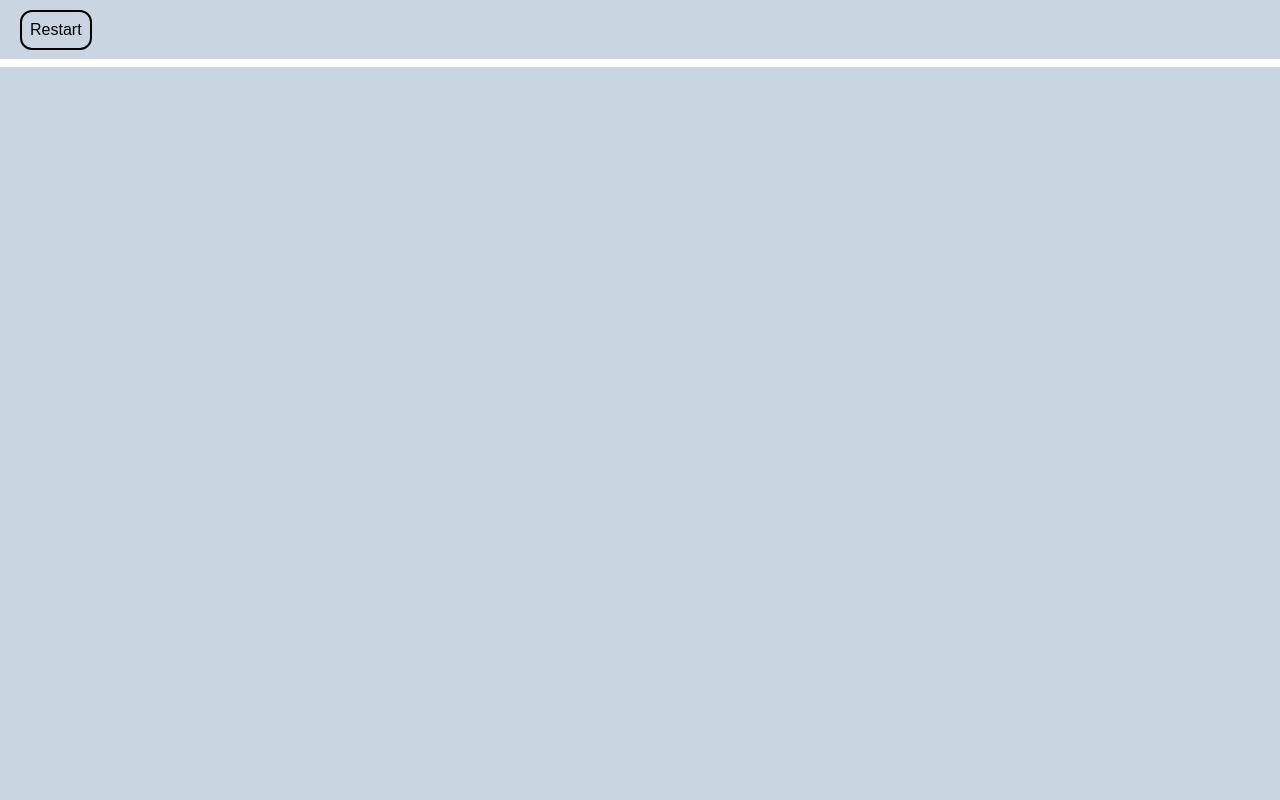
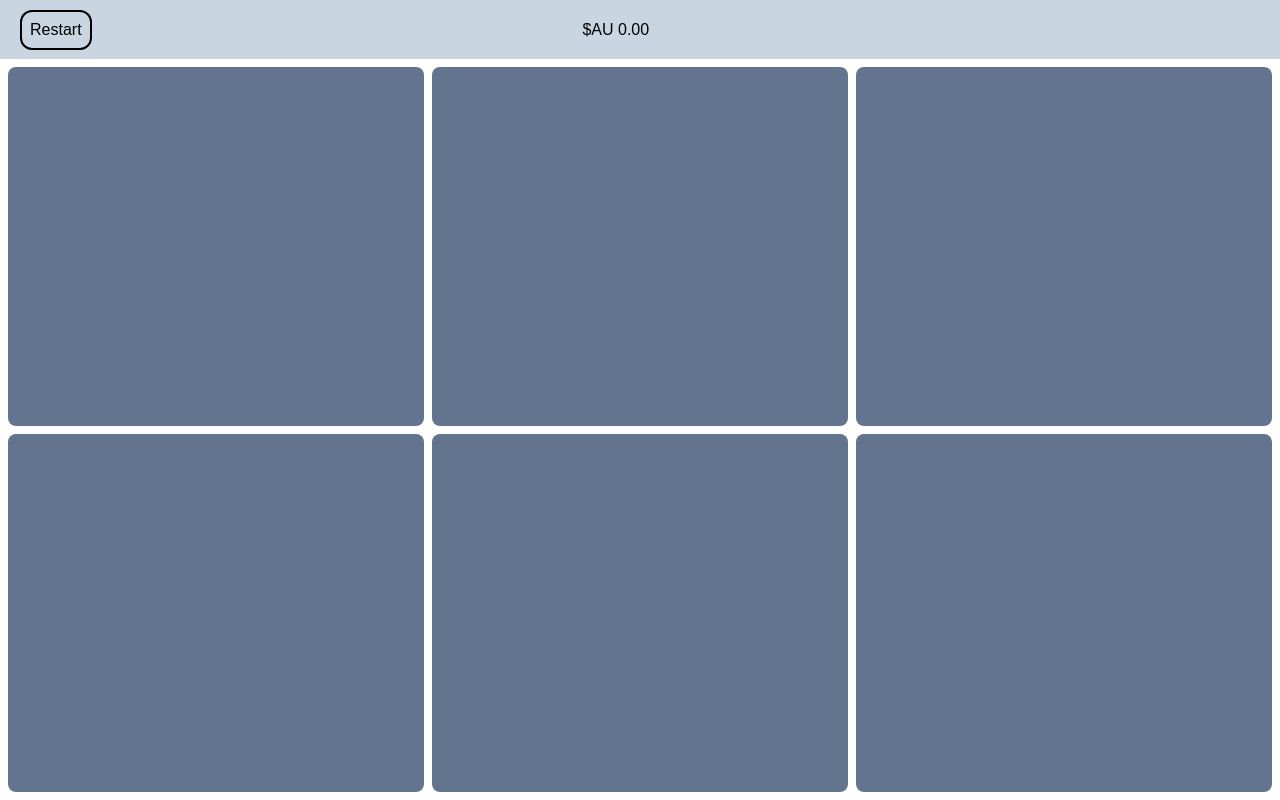
Before and after one commit to AnDrOiDTiTaN1263/small_game, a Next.js app: page / in a window 1280 px wide. Built offline with nearby package versions, Linux system fonts and the light colour scheme.

Commit message:
added the grids for each of the 6 things

```diff
--- a/src/app/page.tsx
+++ b/src/app/page.tsx
@@ -2,20 +2,29 @@
 import { useState } from "react";
 
 export default function Home() {
-
+  const balance = 0;
   const userProperties = useState([]);
   const userStocks =useState([]);
   const userCommodities = useState([]);
 
   return (
     <div className="grid grid-flow-row grid-rows-12 w-screen h-screen gap-2">
-        <div className="grid row-span-1 w-full col-span-full justify-start items-center px-5 bg-slate-300">
+        <div className="grid grid-flow-col row-span-1 w-full col-span-full justify-between items-center px-5 bg-slate-300">
         <button className="border-2 h-10 px-2 rounded-xl hover:bg-black hover:text-white hover:border-0 ">Restart</button>
-
+        <div>$AU {balance.toFixed(2)}</div>
+        <div className="w-30" />
         </div>
-        <div className="grid row-span-11 w-full bg-slate-300">
-
-
+        <div className="grid grid-flow-row row-span-11 w-full gap-2 pb-2 px-2">
+          <div className="grid grid-flow-col-dense gap-2 ">
+            <div className="grid bg-slate-500 rounded-lg"></div>
+            <div className="grid bg-slate-500 rounded-lg"></div>
+            <div className="grid bg-slate-500 rounded-lg"></div>
+          </div>
+          <div className="grid grid-flow-col-dense gap-2 ">
+            <div className="grid bg-slate-500 rounded-lg"></div>
+            <div className="grid bg-slate-500 rounded-lg"></div>
+            <div className="grid bg-slate-500 rounded-lg"></div>
+          </div>
         </div>
     </div>
   );
```
